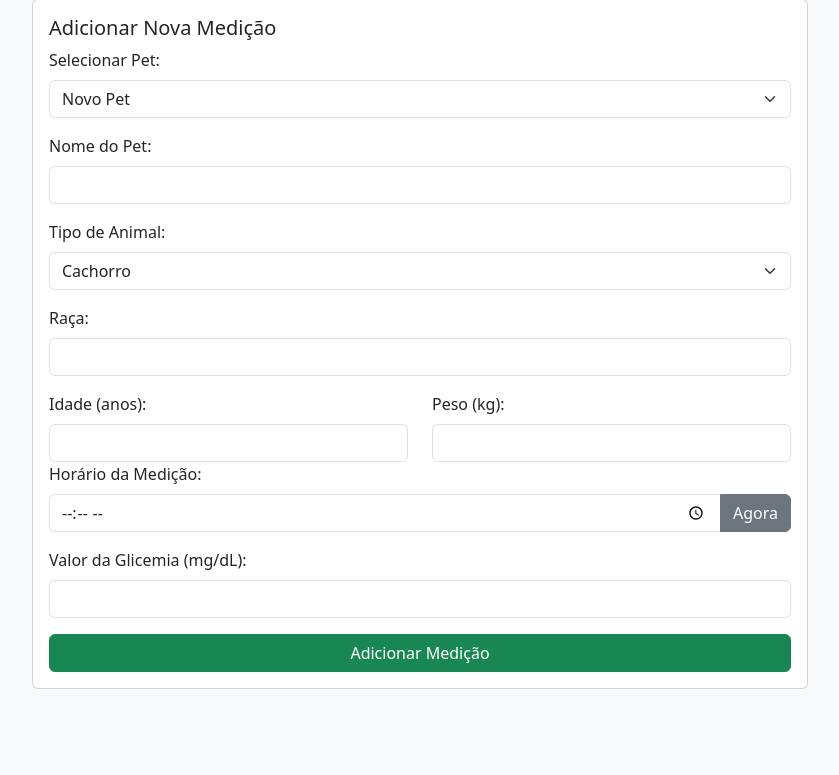
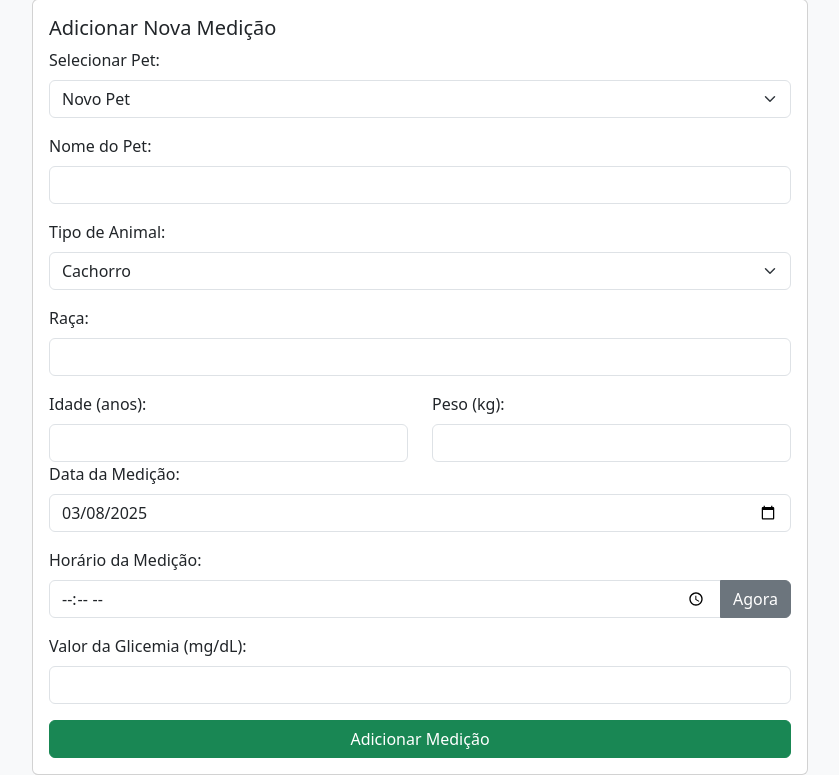
Before and after one commit to psouza0/pet-mgc, a Flask app: page / in a window 1280 px wide. Shown: the part 357-1132 px from the top of the page, without its empty margins (220-1059 px from the left). Before the commit the page ends 1046 px from the top, so only its background shows below. Run offline with Flask 3, Linux system fonts and the light colour scheme; some libraries are stand-ins or nearby versions.

Commit message:
add data

```diff
--- a/app.py
+++ b/app.py
@@ -48,7 +48,11 @@ def index():
             existing_pet = next((pet for pet in data if pet['Nome'] == nome), None)
 
             if existing_pet:
-                existing_pet['Horários'].append({"Horário": horario, "Glicemia": glicemia})
+                existing_pet['Horários'].append({
+                    "Data": request.form['data'],
+                    "Horário": horario,
+                    "Glicemia": glicemia
+                })
             else:
                 new_entry = {
                     "Nome": nome,
@@ -56,34 +60,60 @@ def index():
                     "Raça": request.form['raça'],
                     "Idade": request.form['idade'],
                     "Peso": request.form['peso'],
-                    "Horários": [{"Horário": horario, "Glicemia": glicemia}]
+                    "Horários": [{
+                        "Data": request.form['data'],
+                        "Horário": horario,
+                        "Glicemia": glicemia
+                    }]
                 }
                 data.append(new_entry)
 
             save_data(data)
             return redirect(url_for('index'))
 
-    df = []
-    img_path = None
+    # **Correção: garantir que a página seja renderizada corretamente**
+    img_path = gerar_grafico(data)  # Chama a função para gerar o gráfico
+    return render_template('index.html', data=data, img_path=img_path)
+
+
+def gerar_grafico(data):
+    img_path = None  # Inicializa a variável para evitar erro se não houver dados
+
     if data:
-        horarios = []
-        glicemias = []
+        registros = []
+
         for pet in data:
-            for entry in pet['Horários']:
-                horarios.append(entry['Horário'])
-                glicemias.append(entry['Glicemia'])
-        df = pd.DataFrame({'Horário': horarios, 'Glicemia': glicemias})
-        df = df.sort_values(by="Horário")
-        plt.figure()
-        plt.plot(df["Horário"], df["Glicemia"], marker='o', linestyle='-', color='b')
-        plt.xlabel("Horário")
-        plt.ylabel("Glicemia (mg/dL)")
-        plt.title("Curva Glicêmica")
-        plt.xticks(rotation=45)
-        plt.savefig(GRAPH_FILE)
-        img_path = GRAPH_FILE + "?v=" + str(datetime.now().timestamp())
+            for entry in pet.get('Horários', []):  # Usa .get() para evitar KeyError
+                registros.append({
+                    "Nome": pet["Nome"],
+                    "DataHora": f"{entry['Data']} {entry['Horário']}",
+                    "Data": entry["Data"],
+                    "Horário": entry["Horário"],
+                    "Glicemia": entry["Glicemia"]
+                })
 
-    return render_template('index.html', data=data, img_path=img_path)
+        if registros:
+            df = pd.DataFrame(registros)
+            df = df.sort_values(by=["Data", "Horário"])  # Ordenação correta
+
+            # Geração do gráfico
+            plt.figure(figsize=(10, 5))
+            plt.plot(df["DataHora"], df["Glicemia"], marker='o', linestyle='-', color='b')
+            plt.xlabel("Data e Horário")
+            plt.ylabel("Glicemia (mg/dL)")
+            plt.title("Curva Glicêmica")
+            plt.xticks(rotation=45, fontsize=8)
+            plt.grid(True)
+            plt.tight_layout()
+
+            # Salvando o gráfico
+            GRAPH_FILE = os.path.join("static", "grafico.png")
+            plt.savefig(GRAPH_FILE)
+            plt.close()  # Libera memória
+
+            img_path = GRAPH_FILE + "?v=" + str(datetime.now().timestamp())
+
+    return img_path  # Retorna o caminho da imagem gerada
 
 @app.route('/get_pet/<nome>')
 def get_pet(nome):
--- a/templates/index.html
+++ b/templates/index.html
@@ -70,6 +70,10 @@
                         </div>
                     </div>
                     <div class="mb-3">
+                        <label class="form-label">Data da Medição:</label>
+                        <input type="date" class="form-control" name="data" id="data">
+                    </div>
+                    <div class="mb-3">
                         <label class="form-label">Horário da Medição:</label>
                         <div class="input-group">
                             <input type="time" class="form-control" name="horario" id="horario">
@@ -91,6 +95,7 @@
             <table class="table table-bordered">
                 <tr>
                     <th>Nome</th>
+                    <th>Data</th>
                     <th>Horário</th>
                     <th>Glicemia (mg/dL)</th>
                 </tr>
@@ -98,6 +103,7 @@
                 {% for entry in item['Horários'] %}
                 <tr>
                     <td>{{ item['Nome'] }}</td>
+                    <td>{{ item['Data'] }}</td>
                     <td>{{ entry['Horário'] }}</td>
                     <td>{{ entry['Glicemia'] }}</td>
                 </tr>
@@ -120,6 +126,18 @@
         </div>
         {% endif %}
     </div>
+
+    <script>
+        function setCurrentDate() {
+            let today = new Date().toISOString().split('T')[0];
+            document.getElementById("data").value = today;
+        }
+
+        // Define a data atual ao carregar a página
+        window.onload = function() {
+            setCurrentDate();
+        };
+    </script>
 
     <script>
         function setCurrentTime() {
```
